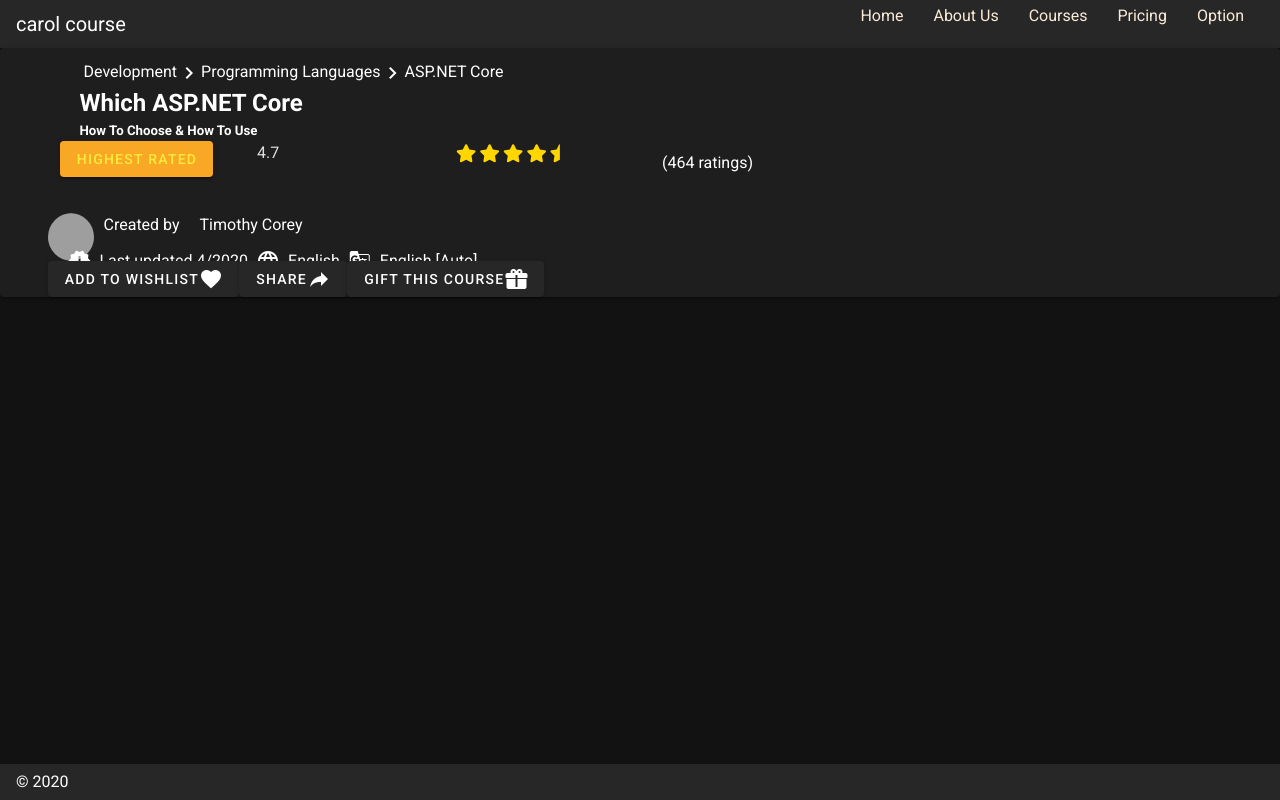
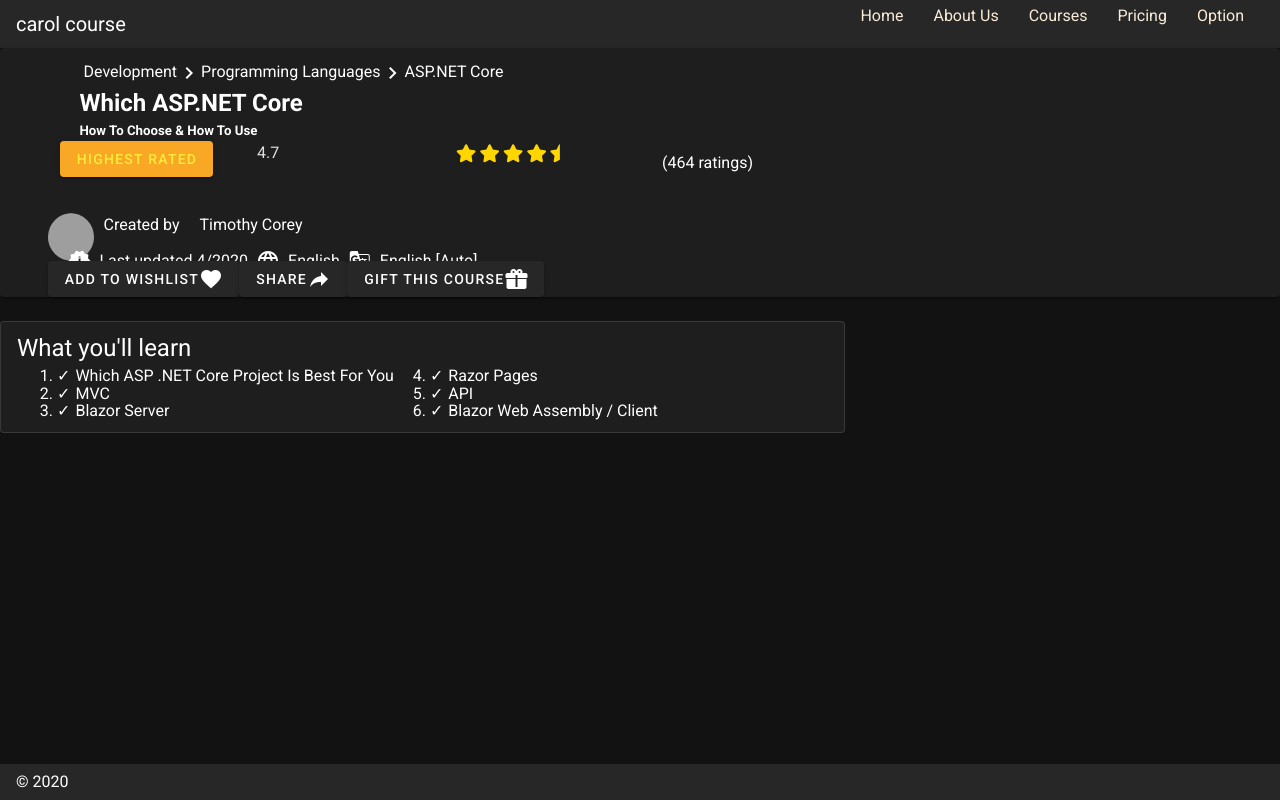
Before and after one commit to mahzzaa/udemy, a Vue app: page /course in a window 1280 px wide. Built offline with nearby package versions, Linux system fonts and the light colour scheme; no server answers; the database is empty; grey boxes are pictures that could not be loaded; what v-video-embed, vue2-smooth-scroll would draw is missing.

Commit message:
added second part

```diff
--- a/src/views/course1.vue
+++ b/src/views/course1.vue
@@ -70,6 +70,28 @@
         </v-card>
       </v-col>
     </v-row>
+    <div class="row">
+      <div class="col-8">
+        <v-card class="mx-auto" outlined>
+          <v-list-item three-line>
+            <v-list-item-content>
+              <v-list-item-title class="headline mb-1">What you'll learn</v-list-item-title>
+              <v-list-item>
+                <ul id="option">
+                  <li>Which ASP .NET Core Project Is Best For You</li>
+                  <li>MVC</li>
+                  <li>Blazor Server</li>
+                  <li>Razor Pages</li>
+                  <li>API</li>
+                  <li>Blazor Web Assembly / Client</li>
+                </ul>
+              </v-list-item>
+            </v-list-item-content>
+          </v-list-item>
+        </v-card>
+      </div>
+      <div class="col-4"></div>
+    </div>
   </div>
 </template>
 
@@ -89,4 +111,18 @@
 p {
   padding: 10px;
 }
+#option {
+  columns: 2;
+  -webkit-columns: 2;
+  -moz-columns: 2;
+  list-style: none;
+}
+#option li {
+  padding-right: 20px;
+  list-style: thick;
+}
+#option li:before {
+  content: "✓";
+  padding-right: 5px;
+}
 </style>
```
